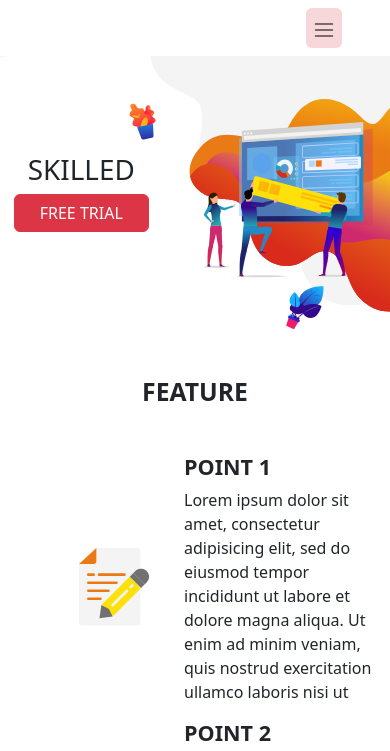
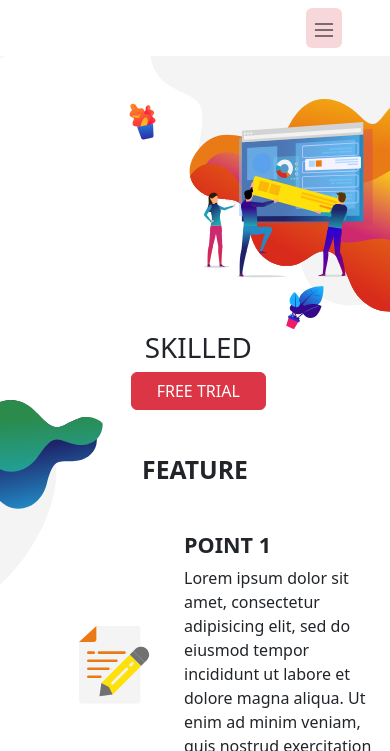
Before and after one commit to JerryGathu/skilled, a plain HTML site: page index.html in a window 390 px wide. Shown: the top 751 px of the page. Drawn offline with nearby package versions, Linux system fonts and the light colour scheme.

Commit message:
fix mobile design

```diff
--- a/index.html
+++ b/index.html
@@ -29,13 +29,13 @@
   </header>
 
   <main>
-    <div class="d-flex align-items-center justify-content-end relative ">
-      <div class="text-center start-0 z-2 ms-md-5 absolute col-5 skilled-icon ms-sm-0 ">
+    <div class="d-flex align-items-center justify-content-end relative intro-cont">
+      <div class="text-center z-2 ms-md-5 absolute col-5 ms-sm-0 intro-text">
         <h1 class="fs-1">SKILLED</h1>
         <button class="btn btn-danger col-10">FREE TRIAL</button>
       </div>
       <div class="card border-0">
-        <img src="./resources/assets/img-1.svg" class="" alt="">
+        <img src="./resources/assets/img-1.svg" class="intro-img" alt="">
       </div>
     </div>
 
--- a/resources/index.css
+++ b/resources/index.css
@@ -141,20 +141,17 @@
   .btn-toggle{
     display: none;
   }
+  .intro-text{
+    left: 0;
+  }
 
   @media only screen and (max-width: 540px){
-     .skilled-icon{
-      margin-left:0 !important;
-     }
      .feature-list {
       width: 100%;
      }
      .feature-container{
-      /* margin-right: 20px !important; */
+      margin-top: 20%;
       width: 100% !important;
-     }
-     .point-img{
-      display: none !important;
      }
      .function-cards{
         flex-direction: column !important;
@@ -181,6 +178,9 @@
      .img-5{
       display: none !important;
      }
+     .green-img{
+       width: 70%;
+     }
      .img-2{
       top: 30%;
       left: -30%;
@@ -192,6 +192,16 @@
      header > nav > button{
       visibility: hidden;
      }
+     .intro-cont{
+      flex-direction: column;
+     }
+     .intro-img{
+      width: 100% !important;
+     }
+     .intro-text{
+       left: 30% !important;
+       bottom: -30% !important;
+     }
   }
 
   @media only screen and (min-width: 550px ) and (max-width: 991px) {
```
